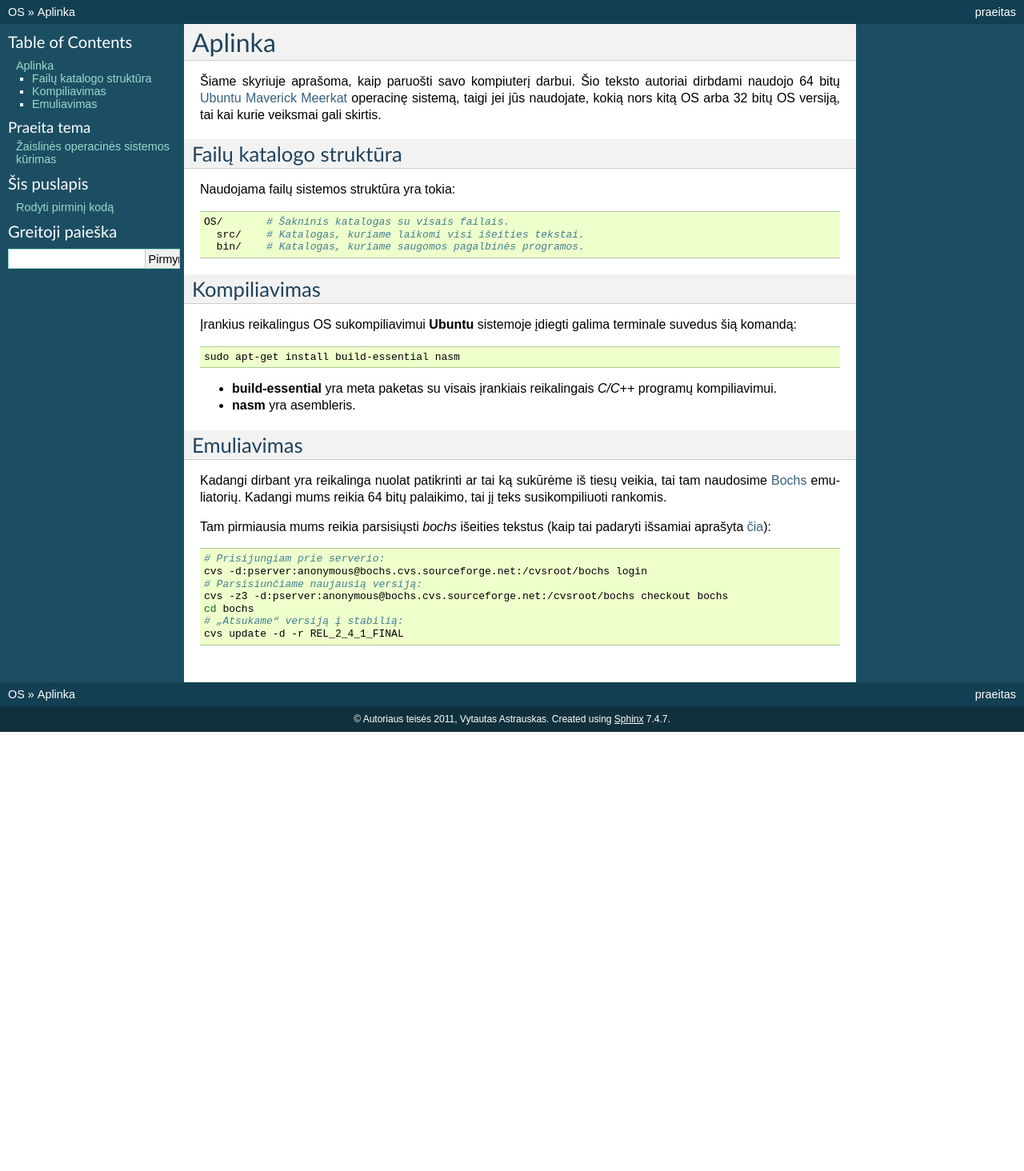
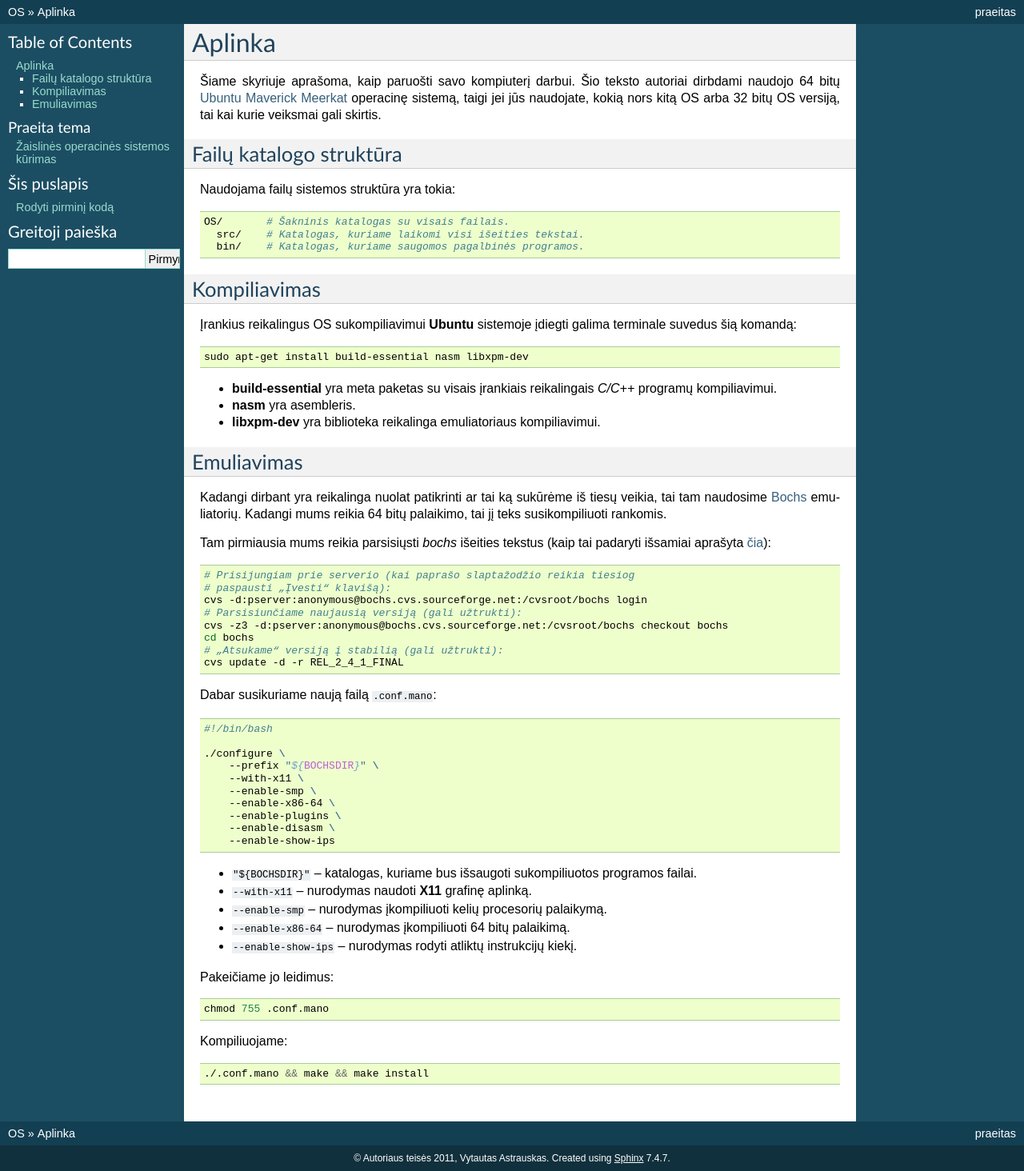
Before and after one commit to vakaras/OS, a Sphinx documentation site: the page built from doc/Real/source/aplinka.rst, in a window 1280 px wide. Shown: the whole page at 80% size. Built offline with Sphinx 7.4.7, drawn with Linux system fonts in a browser that asks for light colours; formulas are drawn with MathJax 3; before the commit the page ends 915 px from its top, so only the background shows below that.

Commit message:
Papildytas boch kompiliavimas.

```diff
--- a/doc/Real/source/aplinka.rst
+++ b/doc/Real/source/aplinka.rst
@@ -28,11 +28,12 @@ terminale suvedus šią komandą:
 
 .. code-block:: bash
 
-  sudo apt-get install build-essential nasm
+  sudo apt-get install build-essential nasm libxpm-dev
 
 + **build-essential** yra meta paketas su visais įrankiais reikalingais
   *C/C++* programų kompiliavimui.
 + **nasm** yra asembleris.
++ **libxpm-dev** yra biblioteka reikalinga emuliatoriaus kompiliavimui.
 
 Emuliavimas
 ===========
@@ -48,10 +49,45 @@ Tam pirmiausia mums reikia parsisiųsti *bochs* išeities tekstus
 
 .. code-block:: bash
 
-  # Prisijungiam prie serverio:
+  # Prisijungiam prie serverio (kai paprašo slaptažodžio reikia tiesiog
+  # paspausti „Įvesti“ klavišą):
   cvs -d:pserver:anonymous@bochs.cvs.sourceforge.net:/cvsroot/bochs login
-  # Parsisiunčiame naujausią versiją:
+  # Parsisiunčiame naujausią versiją (gali užtrukti):
   cvs -z3 -d:pserver:anonymous@bochs.cvs.sourceforge.net:/cvsroot/bochs checkout bochs
   cd bochs
-  # „Atsukame“ versiją į stabilią:
+  # „Atsukame“ versiją į stabilią (gali užtrukti):
   cvs update -d -r REL_2_4_1_FINAL
+
+Dabar susikuriame naują failą ``.conf.mano``:
+
+.. code-block:: bash
+
+  #!/bin/bash
+
+  ./configure \
+      --prefix "${BOCHSDIR}" \
+      --with-x11 \
+      --enable-smp \
+      --enable-x86-64 \
+      --enable-plugins \
+      --enable-disasm \
+      --enable-show-ips
+
++ ``"${BOCHSDIR}"`` – katalogas, kuriame bus išsaugoti sukompiliuotos
+  programos failai.
++ ``--with-x11`` – nurodymas naudoti **X11** grafinę aplinką.
++ ``--enable-smp`` – nurodymas įkompiliuoti kelių procesorių palaikymą.
++ ``--enable-x86-64`` – nurodymas įkompiliuoti 64 bitų palaikimą.
++ ``--enable-show-ips`` – nurodymas rodyti atliktų instrukcijų kiekį.
+
+Pakeičiame jo leidimus:
+
+.. code-block:: bash
+
+  chmod 755 .conf.mano
+
+Kompiliuojame:
+
+.. code-block:: bash
+
+  ./.conf.mano && make && make install
```
Also changed, not shown: 1 other file.
